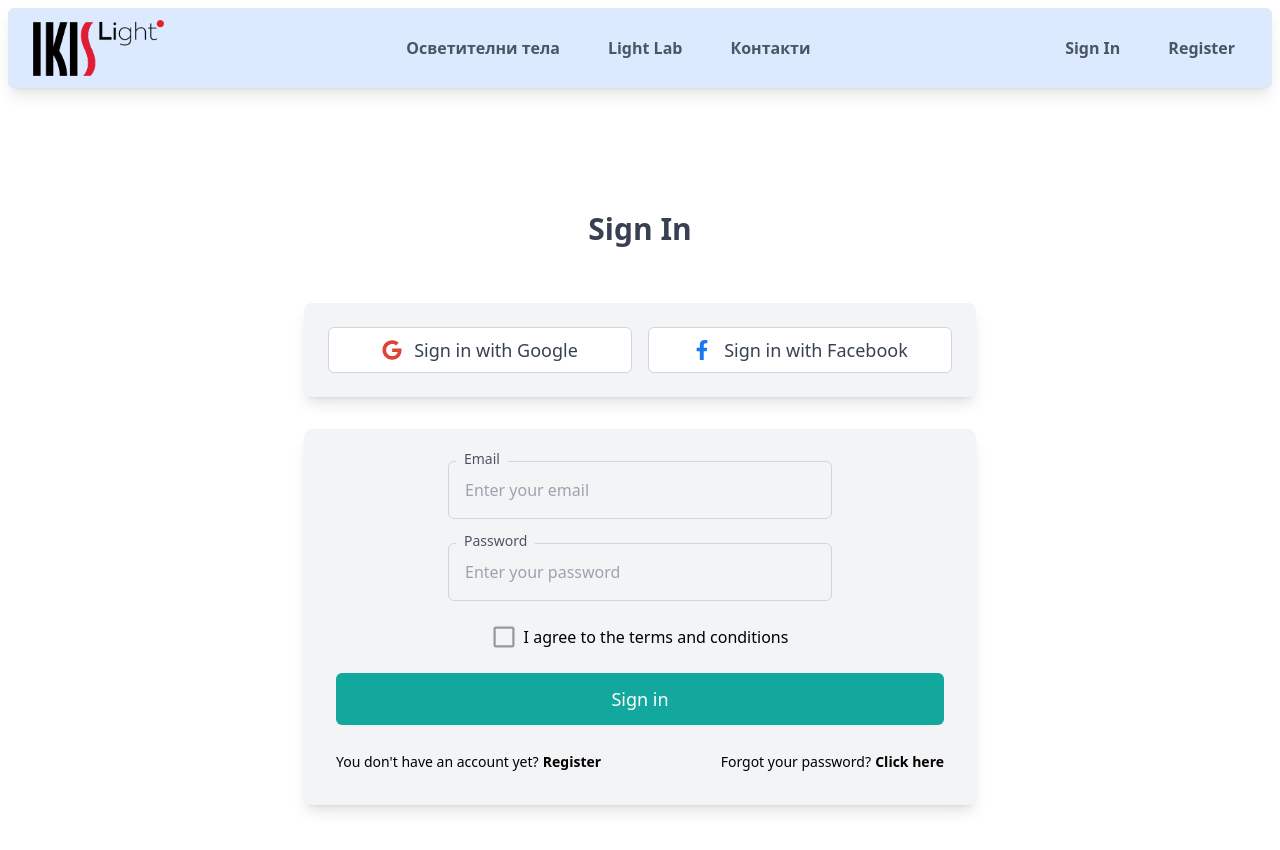
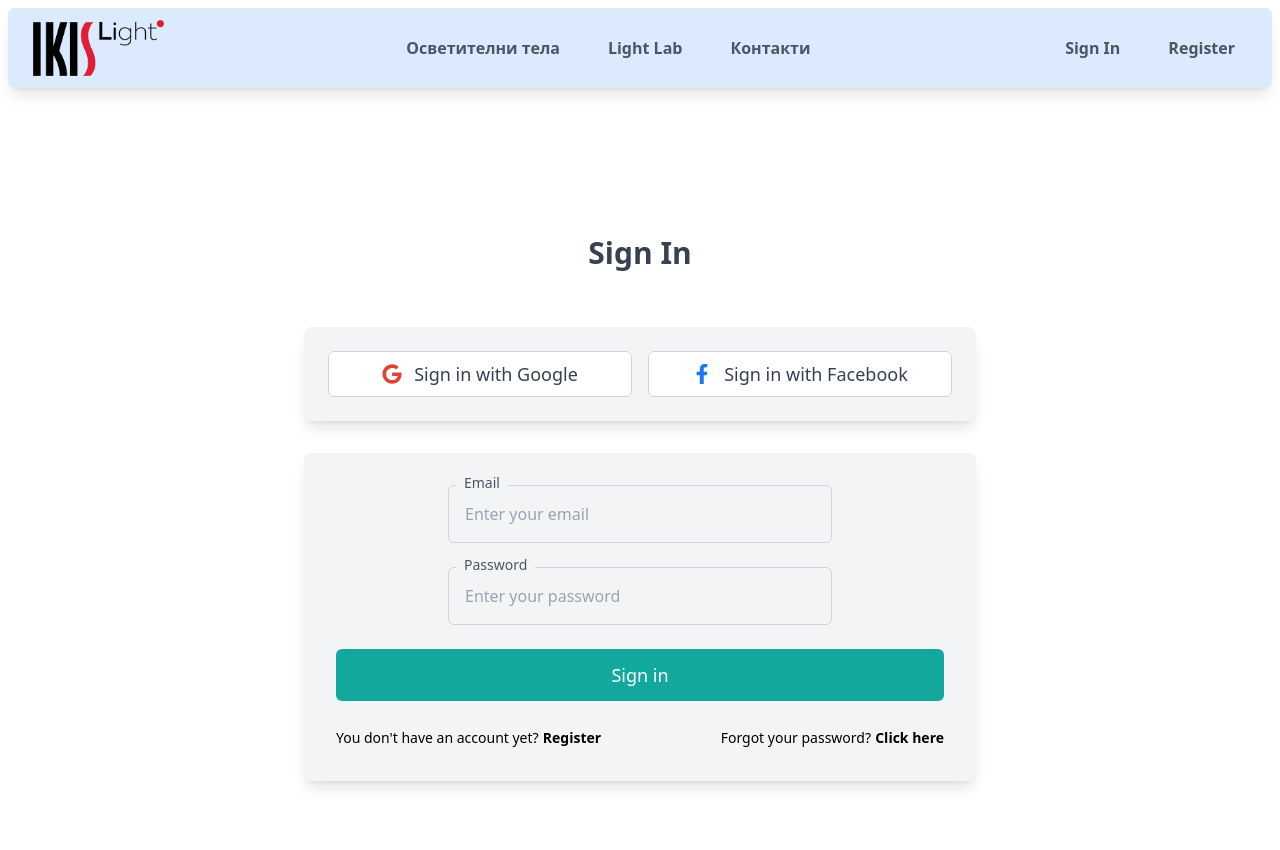
Before and after one commit to ignatIgnatov/ikis-light, a React (Create React App) app: page /login in a window 1280 px wide. Shown: the top 850 px of the page. Built offline with nearby package versions, Linux system fonts and the light colour scheme.

Commit message:
refactoring

```diff
--- a/src/components/auth/Login.jsx
+++ b/src/components/auth/Login.jsx
@@ -2,15 +2,10 @@ import React, { useState } from "react";
 import { loginFormControl } from "../../utils/utils";
 import InputComponent from "../formElements/InputComponent";
 import { FaFacebookF, FaGoogle } from "react-icons/fa";
-import { FaCheckSquare, FaRegSquare } from "react-icons/fa";
+
 import { Link } from "react-router-dom";
 
 const Login = () => {
-  const [isChecked, setIsChecked] = useState(false);
-
-  const handleCheckboxChange = (event) => {
-    setIsChecked(!isChecked);
-  };
   return (
     <div className="mt-32 px-4 flex flex-col justify-center items-center min-h-screen">
       <div className="w-full max-w-2xl flex flex-col justify-center items-center gap-8">
@@ -45,23 +40,7 @@ const Login = () => {
                 placeholder={item.placeholder}
               />
             ))}
-            <div>
-              <div className="flex items-center gap-2">
-                <div
-                  onClick={handleCheckboxChange}
-                  style={{
-                    cursor: "pointer",
-                  }}
-                >
-                  {isChecked ? (
-                    <FaCheckSquare size={24} color="#12A89D" />
-                  ) : (
-                    <FaRegSquare size={24} color="#999" />
-                  )}
-                </div>
-                <label>I agree to the terms and conditions</label>
-              </div>
-            </div>
+
             <button
               className="w-full bg-[#12A89D] text-white text-lg font-medium py-3 rounded-md transition-transform duration-300 hover:scale-105 hover:shadow-md"
               onClick={(e) => {
@@ -74,13 +53,19 @@ const Login = () => {
             <div className="flex flex-col lg:flex-row justify-between items-center w-full">
               <div>
                 <span className="text-sm">You don't have an account yet?</span>{" "}
-                <Link className="font-semibold text-sm hover:text-red-800" to={"/register"}>
+                <Link
+                  className="font-semibold text-sm hover:text-red-800"
+                  to={"/register"}
+                >
                   Register
                 </Link>
               </div>
               <div>
                 <span className="text-sm">Forgot your password?</span>{" "}
-                <Link className="font-semibold text-sm hover:text-red-800" to={"/register"}>
+                <Link
+                  className="font-semibold text-sm hover:text-red-800"
+                  to={"/register"}
+                >
                   Click here
                 </Link>
               </div>
--- a/src/components/auth/Register.jsx
+++ b/src/components/auth/Register.jsx
@@ -8,9 +8,15 @@ import {
 import InputComponent from "../formElements/InputComponent";
 import { FaFacebookF, FaGoogle } from "react-icons/fa";
 import { Link } from "react-router-dom";
+import { FaCheckSquare, FaRegSquare } from "react-icons/fa";
 
 const Register = () => {
   const [isActive, setIsActive] = useState("user");
+  const [isChecked, setIsChecked] = useState(false);
+
+  const handleCheckboxChange = (event) => {
+    setIsChecked(!isChecked);
+  };
   return (
     <div className="mt-32 px-2 flex flex-col justify-center items-center">
       <div className="w-full flex flex-col justify-center items-center gap-6">
@@ -107,7 +113,22 @@ const Register = () => {
           </div>
         )}
 
-        <div className="flex flex-col lg:w-2/3 lg:flex-row justify-end items-center w-full">
+        <div className="flex lg:flex-row flex-col gap-2 lg:gap-0 justify-between items-center lg:w-2/3 w-full">
+          <div className="flex items-center gap-2">
+            <div
+              onClick={handleCheckboxChange}
+              style={{
+                cursor: "pointer",
+              }}
+            >
+              {isChecked ? (
+                <FaCheckSquare size={24} color="#12A89D" />
+              ) : (
+                <FaRegSquare size={24} color="#999" />
+              )}
+            </div>
+            <label>I agree to the terms and conditions</label>
+          </div>
           <div>
             <span className="text-sm">You already have an account?</span>{" "}
             <Link
```
